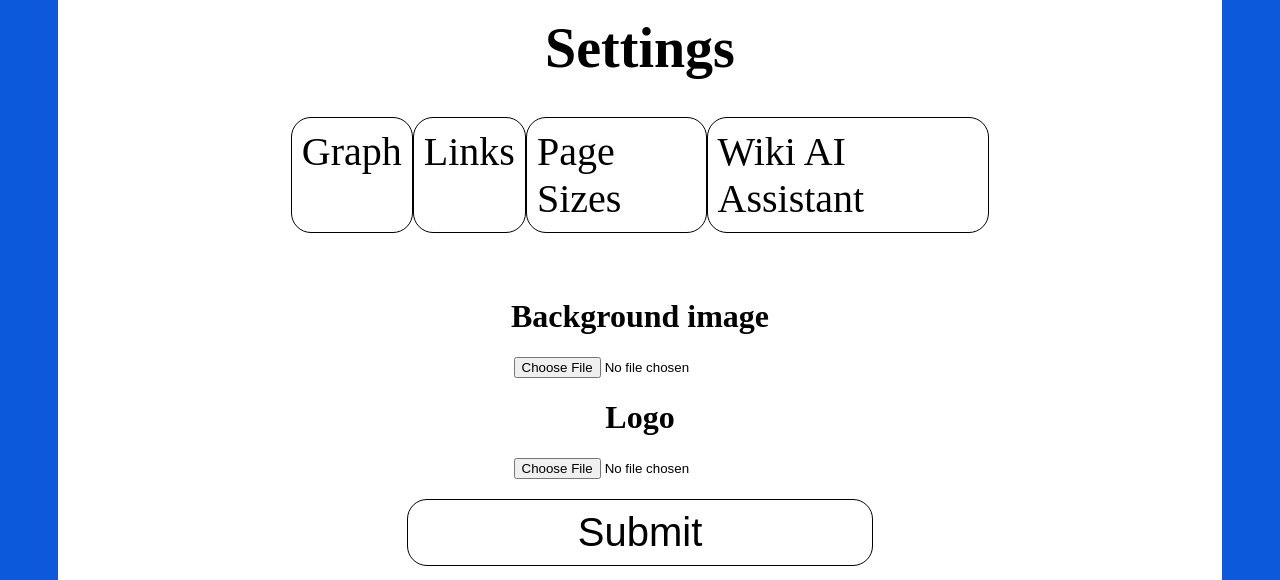
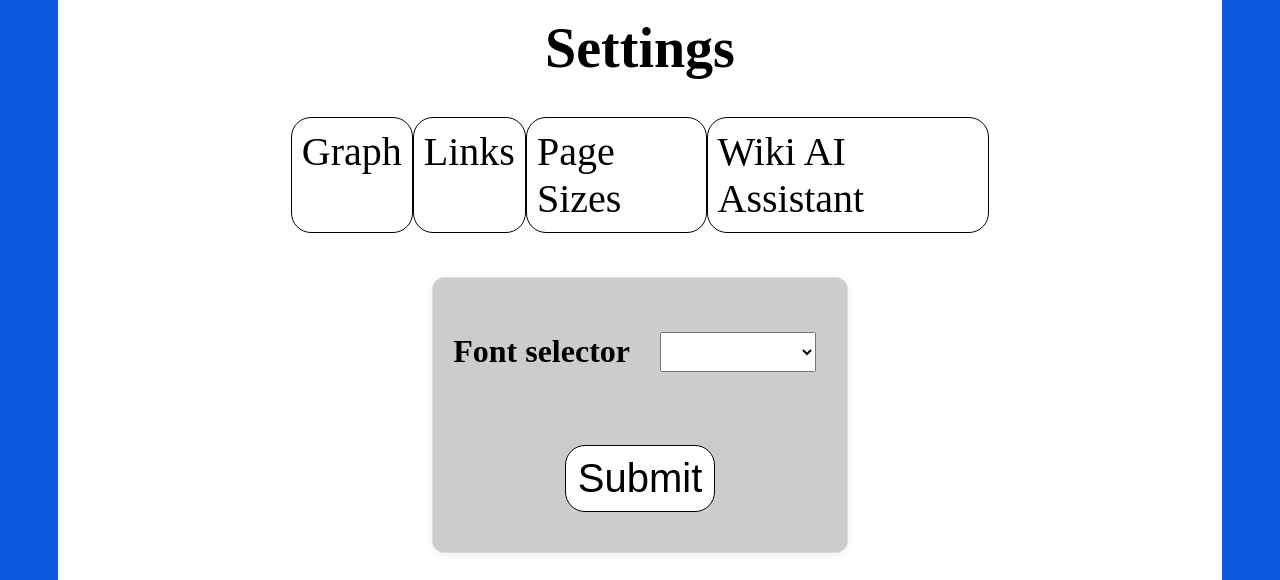
Before and after one commit to JustinKerr401/Wiki-Builder, a website: page public/html/settings.html in a window 1280 px wide. Shown: the part 372-952 px from the top of the page. Drawn offline with Linux system fonts and the light colour scheme; no server answers.

Commit message:
Added font selector for individual wikis

```diff
--- a/public/css/header.css
+++ b/public/css/header.css
@@ -16,7 +16,6 @@ header{
 }
 
 #header a{
-    font-family: 'MedievalSharp', cursive;
     color: black;
     text-decoration: none;
     font-size: 32px;
--- a/public/css/settings.css
+++ b/public/css/settings.css
@@ -35,7 +35,7 @@ main{
     color: black
 }
 
-.links a:hover, #submit:hover{
+.links a:hover, #submitImages:hover, #submitFont:hover{
     color: rgb(12, 90, 219);
 }
 
@@ -48,7 +48,7 @@ main{
     padding: 1px 12px;
 }
 
-#submit{
+#submitImages, #submitFont{
     border: 1px solid;
     border-radius: 20px;
     padding: 10px;
@@ -58,4 +58,40 @@ main{
     width: 40%;
     font-size: 2.5rem;
     background-color: white;
+    grid-column-start: 1;
+    grid-column-end: 3;
 }
+
+#imageSettings{
+    background-color: hsl(0, 0%, 80%);
+    display: grid;
+    grid-template-rows: 1fr 1fr 1fr;
+    grid-template-columns: 1fr 1fr;
+    place-items: center;
+    border: 1px solid #ddd;
+    border-radius: 12px;
+    padding: 20px;
+    box-shadow: 0 2px 8px rgba(0, 0, 0, 0.08);
+}
+
+#fontSelectorDiv{
+    background-color: hsl(0, 0%, 80%);
+    display: grid;
+    grid-template-columns: 1fr 1fr;
+    grid-template-rows: 1fr 1fr;
+    grid-gap: 20px;
+    place-items: center;
+    border: 1px solid #ddd;
+    border-radius: 12px;
+    padding: 20px;
+    box-shadow: 0 2px 8px rgba(0, 0, 0, 0.08);
+}
+
+#fontSelectorDiv > button{
+    grid-column-end: 3;
+    grid-column-start: 1;
+}
+
+#headerFont{
+    height: 40px;
+}
--- a/public/html/settings.html
+++ b/public/html/settings.html
@@ -20,13 +20,58 @@
             <a href="/chatbot">Wiki AI Assistant</a>
         </div>
 
-        <h1>Background image</h1>
-        <input type="file" id="background-image">
+        <div id="fontSelectorDiv">
+            <h1>Font selector</h1>
+            <select id="headerFont">
+                <option value="" selected></option>
+                <option value="Almendra">Almendra</option>
+                <option value="Almendra SC">Almendra SC</option>
+                <option value="Berkshire Swash">Berkshire Swash</option>
+                <option value="Bodoni Moda">Bodoni Moda</option>
+                <option value="Cinzel">Cinzel</option>
+                <option value="Cormorant Garamond">Cormorant Garamond</option>
+                <option value="Eagle Lake">Eagle Lake</option>
+                <option value="EB Garamond">EB Garamond</option>
+                <option value="Grenze">Grenze</option>
+                <option value="Grenze Gotisch">Grenze Gotisch</option>
+                <option value="IM FELL English">IM FELL English</option>
+                <option value="IM FELL English SC">IM FELL English SC</option>
+                <option value="Libre Baskerville">Libre Baskerville</option>
+                <option value="Lora">Lora</option>
+                <option value="Macondo">Macondo</option>
+                <option value="Macondo Swash Caps">Macondo Swash Caps</option>
+                <option value="MedievalSharp">MedievalSharp</option>
+                <option value="Montserrat">Montserrat</option>
+                <option value="Open Sans">Open Sans</option>
+                <option value="Oswald">Oswald</option>
+                <option value="Pirata One">Pirata One</option>
+                <option value="Playfair Display">Playfair Display</option>
+                <option value="Poppins">Poppins</option>
+                <option value="Quicksand">Quicksand</option>
+                <option value="Raleway">Raleway</option>
+                <option value="Roboto">Roboto</option>
+                <option value="Ubuntu">Ubuntu</option>
+                <option value="Uncial Antiqua">Uncial Antiqua</option>
+                <option value="UnifrakturCook">UnifrakturCook</option>
+                <option value="UnifrakturMaguntia">UnifrakturMaguntia</option>
+            </select>
+            <button id="submitFont" onclick="submitFont()">Submit</button>
+        </div>
 
-        <h1>Logo</h1>
-        <input type="file" id="logo-upload">
+        <br><br>
 
-        <button id="submit" onclick="submit()">Submit</button>
+        <div id="imageSettings">
+            <h1>Background image</h1>
+            <input type="file" id="background-image">
+
+            <h1>Logo</h1>
+            <input type="file" id="logo-upload">
+
+            <button id="submitImages" onclick="submitImages()">Submit</button>
+        </div>
+
+        <br><br>
+
 
     </main>
 
--- a/public/js/page.js
+++ b/public/js/page.js
@@ -198,7 +198,6 @@ async function buildPage(page){
 
                     const linkPicture = document.createElement("img")
                     const response = await fetch(`/contents/${value}`);
-                    console.log(response)
 
                     if (!response.ok){
                         linkPicture.src = `../images/Question mark.png`
--- a/public/js/settings.js
+++ b/public/js/settings.js
@@ -11,7 +11,7 @@ async function init(){
 
 init()
 
-async function submit(){
+async function submitImages(){
     try{
         const background = document.getElementById("background-image").files[0];
         const logo = document.getElementById("logo-upload").files[0];
@@ -38,7 +38,7 @@ async function submit(){
         const result = await response.json();
         const filenames = result.files
 
-        await fetch('/saveWikiSettings', {
+        await fetch('/saveWikiImages', {
             method: 'POST',
             headers: {
                 'Content-Type': 'application/json'
@@ -48,10 +48,37 @@ async function submit(){
             })
         });
 
-        window.location.href='/Home'
+        window.alert("Background image and logo saved!")
+        window.location.href='/wiki%20settings'
     } catch (err){
         alert(err)
     }
 
 
 }
+
+async function submitFont(){
+    try{
+        const chosenFont = document.getElementById("headerFont").value
+        console.log(chosenFont)
+        if (chosenFont != "") {
+            await fetch('/saveFont', {
+                method: 'POST',
+                headers: {
+                    'Content-Type': 'application/json'
+                },
+                body: JSON.stringify({
+                    font: chosenFont
+                })
+            })
+            window.alert("Font successfully changed!")
+            window.location.href='/wiki%20settings'
+        } else {
+            window.alert("Choose a font to submit")
+        }
+    } catch (err){
+        alert(err)
+    }
+
+
+}
```
Also changed, not shown: public/js/inject_head.js (+17 -2 lines), public/js/selector.js (+24 -9 lines), routes/routes.js (+56 -2 lines).
